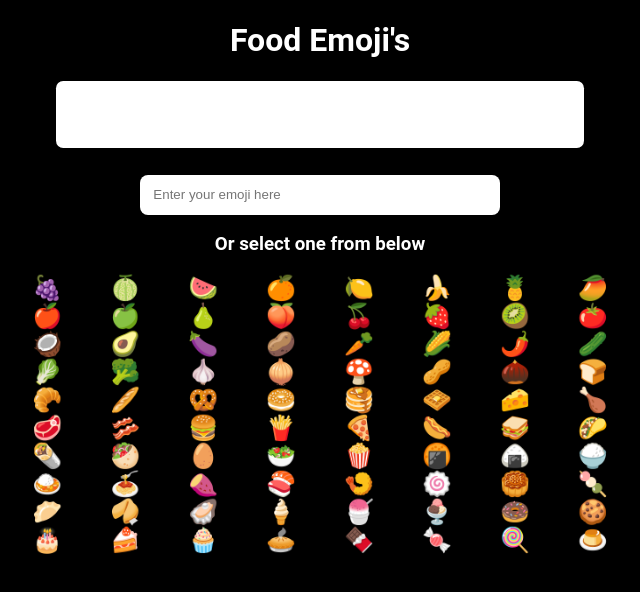
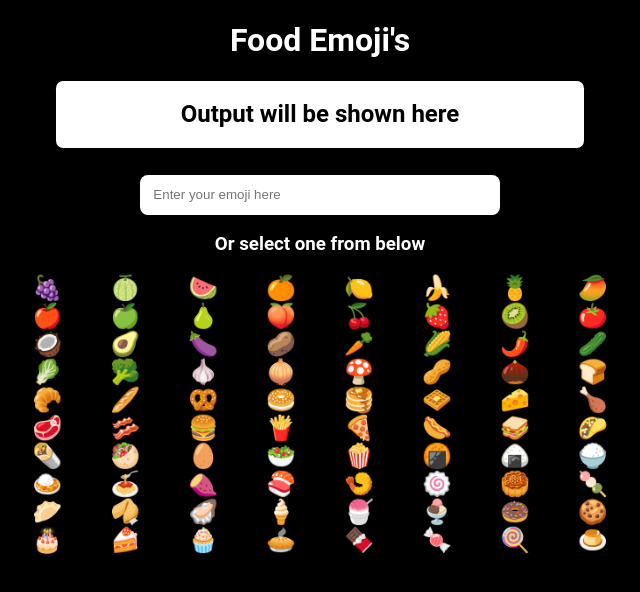
Before and after one commit to RohitDhatrak/foodEmoji, a React (Create React App) app: page / in a window 1280 px wide. Shown: the top 592 px of the page, without its empty margins (320-960 px from the left). Built offline with nearby package versions, Linux system fonts and the light colour scheme.

Commit message:
style: placeholder for output

```diff
--- a/src/App.js
+++ b/src/App.js
@@ -87,7 +87,7 @@ let food = {
 let foodArray = Object.keys(food);
 
 export default function App() {
-  let [emoji, updateEmoji] = useState("");
+  let [emoji, updateEmoji] = useState("Output will be shown here");
   function handleInput(inp) {
     if (food[inp.target.value]) return updateEmoji(food[inp.target.value]);
     return updateEmoji("Sorry we couldn't recognise this emoji");
```
